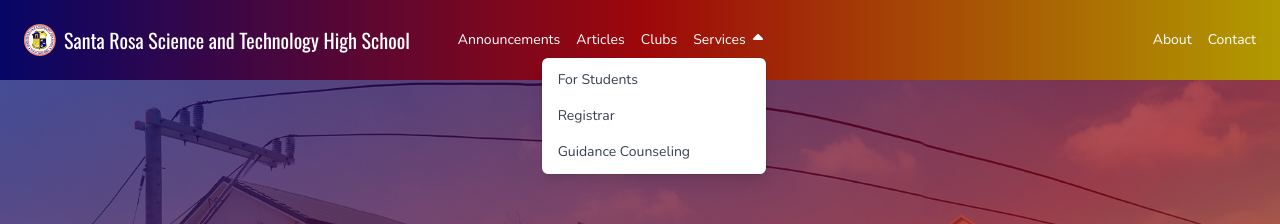
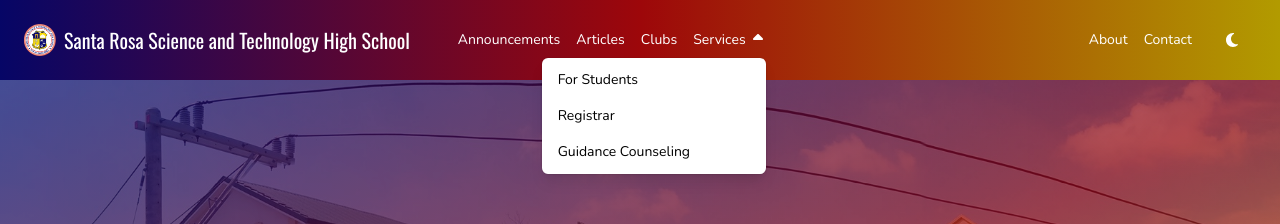
Before and after one commit to starsci/website, a Next.js app: page / in a window 1280 px wide. Both pictures are taken after a click on the button "Services". Shown: the top 224 px of the page. Built offline with nearby package versions, Linux system fonts and the light colour scheme.

Commit message:
support dark mode

```diff
--- a/components/Card.js
+++ b/components/Card.js
@@ -1,6 +1,6 @@
 export default function Card(props) {
     return (
-        <div className="rounded-lg border border-gray-400 bg-white flex flex-col lg:flex-row shadow-lg">
+        <div className="rounded-lg border border-gray-400 dark:border-brand-dark-lighter bg-white dark:bg-brand-dark-default flex flex-col lg:flex-row shadow-lg">
             {props.children}
         </div>
     )
--- a/components/Header.js
+++ b/components/Header.js
@@ -1,6 +1,6 @@
 'use client'
 
-import {useState} from "react";
+import { useState } from "react";
 
 import Navbar from "@/components/Navbar";
 import Brand from "@/components/Brand";
@@ -9,6 +9,7 @@ import NavbarLink from "@/components/NavbarLink";
 import NavbarDropdown from "@/components/NavbarDropdown";
 import NavbarDropdownLink from "@/components/NavbarDropdownLink";
 import NavbarLinks from "@/components/NavbarLinks";
+import ThemeToggleButton from "./ThemeToggleButton";
 
 function Header() {
     const [isServicesExpanded, toggleServicesExpansion] = useState(false);
@@ -22,7 +23,7 @@ function Header() {
            desktop */
         <Navbar>
             <Brand src="/logo.png"
-                   title="Santa Rosa Science and Technology High School"/>
+                title="Santa Rosa Science and Technology High School" />
             <NavbarCollapsible>
                 <NavbarLinks>
                     <NavbarLink href="/announcements">Announcements</NavbarLink>
@@ -39,10 +40,11 @@ function Header() {
                     </NavbarDropdown>
                 </NavbarLinks>
                 {/* separator for mobile */}
-                <hr className="block lg:hidden w-full border-white my-4"/>
+                <hr className="block lg:hidden w-full border-white my-4" />
                 <NavbarLinks alignLinks="right">
                     <NavbarLink href="/about">About</NavbarLink>
                     <NavbarLink href="/contact">Contact</NavbarLink>
+                    <ThemeToggleButton />
                 </NavbarLinks>
             </NavbarCollapsible>
         </Navbar>
--- a/components/NavbarDropdown.js
+++ b/components/NavbarDropdown.js
@@ -19,7 +19,7 @@ function NavbarDropdown(props) {
                 </button>
             </div>
             <div
-                className={`transition ease-out duration-100 transform ${props.isExpanded ? `opacity-100` : `opacity-0 pointer-events-none`} absolute lg:right-0 lg:left-auto left-0 right-auto z-10 mt-2 w-56 origin-top-right rounded-md bg-white shadow-lg ring-1 ring-black ring-opacity-5 focus:outline-none`}
+                className={`transition ease-out duration-100 transform ${props.isExpanded ? `opacity-100` : `opacity-0 pointer-events-none`} absolute lg:right-0 lg:left-auto left-0 right-auto z-10 mt-2 w-56 origin-top-right rounded-md bg-white dark:bg-brand-dark-default dark:text-white text-black shadow-lg ring-1 ring-black ring-opacity-5 focus:outline-none`}
                 role="menu"
                 aria-orientation="vertical"
                 aria-labelledby="options-menu"
--- a/components/NavbarDropdownLink.js
+++ b/components/NavbarDropdownLink.js
@@ -3,7 +3,7 @@ import Link from "next/link";
 function NavbarDropdownLink(props) {
     return (
         <Link href={props.href}
-              className="block px-4 py-2 text-sm text-gray-700 hover:bg-gray-100 hover:text-gray-900 transition-all duration-200"
+              className="block px-4 py-2 text-sm hover:bg-gray-100 hover:dark:bg-brand-dark-lighter transition-all duration-200"
               role="menuitem" tabIndex={-1}>
             {props.children}
         </Link>
--- a/components/Page.js
+++ b/components/Page.js
@@ -1,31 +1,35 @@
 import Header from "@/components/Header";
-import {useEffect, useState} from "react";
+import { useEffect, useState, useRef } from "react";
+import $ from "jquery";
 
 function Page(props) {
     const [domLoaded, setDomLoaded] = useState(false);
 
     useEffect(() => {
-        setDomLoaded(true);
+        $(() => {
+            setDomLoaded(true);
+        });
     }, []);
 
     return (
         <div className="flex flex-col min-h-screen">
-            <Header/>
+            <Header />
             <div
                 className={`flex-grow flex ${props.isContent ? `lg:bg-hero` : `bg-hero`} bg-cover bg-fixed relative`}>
                 <div
-                    className={`absolute inset-0 bg-gradient-to-br from-brand-blue-darker via-brand-red-darker to-brand-yellow-darker opacity-70 ${props.isContent ? `lg:block hidden` : `block`}`}/>
+                    className={`absolute inset-0 bg-gradient-to-br from-brand-blue-darker via-brand-red-darker to-brand-yellow-darker opacity-70 ${props.isContent ? `lg:block hidden` : `block`}`} />
                 <main
-                    className={`lg:container flex mx-auto flex-grow ${props.isContent ? `lg:bg-white shadow-2xl` : `bg-none`} relative transition-opacity duration-400`}
-                    style={{
-                        opacity: domLoaded ? 1 : 0,
-                    }}>
-                    <div className="flex flex-grow flex-col p-6">
+                    className={`flex mx-auto flex-grow ${props.isContent ? `lg:container lg:bg-white lg:dark:bg-brand-dark-default lg:dark:text-white shadow-2xl` : `bg-none`} relative`}>
+
+                    <div className="flex flex-grow flex-col p-6 transition-opacity duration-400"
+                        style={{
+                            opacity: domLoaded ? 1 : 0,
+                        }}>
                         {props.children}
                     </div>
                 </main>
             </div>
-        </div>
+        </div >
     )
 }
 
--- /dev/null
+++ b/components/ThemeToggleButton.js
@@ -0,0 +1,19 @@
+import { useTheme } from "next-themes";
+import { faSun, faMoon } from "@fortawesome/free-solid-svg-icons";
+import { FontAwesomeIcon } from "@fortawesome/react-fontawesome";
+
+export default function ThemeToggleButton() {
+    const { theme, setTheme } = useTheme();
+    const icon = theme === "dark" ? faSun : faMoon;
+
+    return (
+        <button
+            className="navbar-link-text lg:px-4"
+            onClick={() => setTheme(theme === "dark" ? "light" : "dark")}>
+            <div className="flex items-center">
+                <FontAwesomeIcon icon={icon} className="h-4 w-4" />
+            </div>
+
+        </button>
+    )
+}
--- a/package.json
+++ b/package.json
@@ -15,6 +15,7 @@
     "@fortawesome/react-fontawesome": "^0.2.0",
     "jquery": "^3.7.0",
     "next": "13.4.13",
+    "next-themes": "^0.2.1",
     "react": "18.2.0",
     "react-dom": "18.2.0",
     "react-responsive": "^9.0.2",
--- a/pages/_app.js
+++ b/pages/_app.js
@@ -1,11 +1,14 @@
+import { ThemeProvider } from 'next-themes';
 import './globals.css'
 
 import RootLayout from "@/pages/layout";
 
-export default function App({Component, pageProps}) {
+export default function App({ Component, pageProps }) {
     return (
-        <RootLayout>
-            <Component {...pageProps} />
-        </RootLayout>
+        <ThemeProvider attribute="class">
+            <RootLayout>
+                <Component {...pageProps} />
+            </RootLayout>
+        </ThemeProvider>
     )
 }
--- a/pages/announcements/[slug]/index.js
+++ b/pages/announcements/[slug]/index.js
@@ -37,7 +37,7 @@ function Announcement({frontMatter: {title, date}, source}) {
     return (
         <Page isContent>
             <h1 className="text-4xl font-bold">{title}</h1>
-            <p className="text-sm text-gray-700">Released on {date}</p>
+            <p className="text-sm text-gray-700 dark:text-gray-300">Released on {date}</p>
             <div className="mt-4 markdown-source">
                 <MDXRemote {...source} />
             </div>
--- a/pages/globals.css
+++ b/pages/globals.css
@@ -2,8 +2,19 @@
 @tailwind components;
 @tailwind utilities;
 
+html.light, html.dark {
+    @apply transition-colors duration-200 ease-in-out;
+}
+
+html {
+    width: 100vw;
+    box-sizing: border-box;
+    padding-right: calc(100% - 100vw);
+    overflow-x: hidden;
+}
+
 .navbar-link-text {
-    @apply block lg:inline-block hover:font-bold transition-all duration-200 ease-in-out;
+    @apply block lg:inline-block hover:font-bold transition-all duration-200 ease-in-out text-sm;
 }
 
 .navbar-link-container {
--- a/tailwind.config.js
+++ b/tailwind.config.js
@@ -31,7 +31,9 @@ module.exports = {
                         darker: 'rgb(157, 7, 10)'
                     },
                     dark: {
-                        default: 'rgb(8, 9, 10)'
+                        default: 'rgb(28, 29, 30)',
+                        lighter: 'rgb(40, 41, 42)',
+                        light: 'rgb(33, 34, 35)',
                     }
                 }
             },
@@ -41,4 +43,5 @@ module.exports = {
         },
     },
     plugins: [],
+    darkMode: 'class',
 }
```
Also changed, not shown: 1 other file (tests, documents, lock files or other folders).
